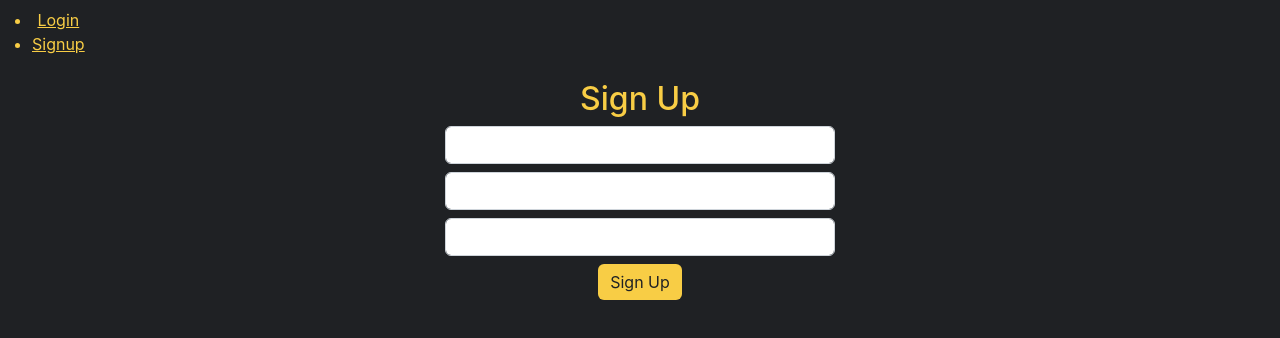
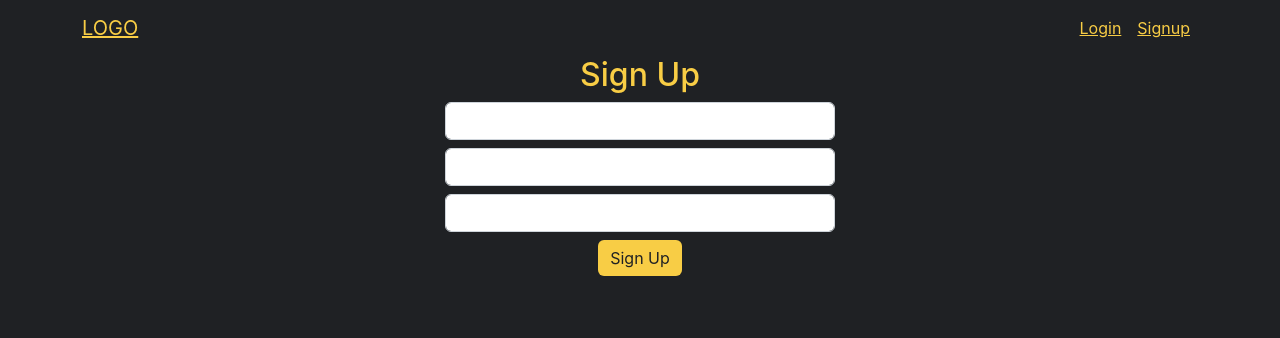
Before and after one commit to gregorisbachtsevanos/keep-it-secret, a React (Create React App) app: page /signup in a window 1280 px wide. Shown: the top 338 px of the page. Built offline with nearby package versions, Linux system fonts and the light colour scheme; no server answers.

Commit message:
styling index page

```diff
--- a/src/components/NavBar.jsx
+++ b/src/components/NavBar.jsx
@@ -2,8 +2,7 @@ import React from 'react';
 import { Link } from 'react-router-dom';
 import { useLogout } from '../hooks/useLogout';
 
-import { Navbar, Button	 } from 'react-bootstrap';
-
+import { Navbar, Container, Button, Nav } from 'react-bootstrap';
 // import styles from './NavBar.module.css';
 
 const NavBar = ({ user }) => {
@@ -11,27 +10,29 @@ const NavBar = ({ user }) => {
 
 	return (
 		<Navbar>
-			<ul>
-				{user ? (
-					<li>
+			<Container>
+				<Nav className="d-flex">
+					<Navbar.Brand>
 						<Link to="/">LOGO</Link>
-					</li>
-				) : (
-					<>
-						<li>
-							<Link to="/login">Login</Link>
-						</li>
-						<li>
-							<Link to="/signup">Signup</Link>
-						</li>
-					</>
-				)}
-				{user && (
-					<li>
-						<Button onClick={logout}>Logout</Button>
-					</li>
-				)}
-			</ul>
+					</Navbar.Brand>
+				</Nav>
+				<Nav>
+					{!user ? (
+						<>
+							<Nav.Link>
+								<Link to="/login">Login</Link>
+							</Nav.Link>
+							<Nav.Link>
+								<Link to="/signup">Signup</Link>
+							</Nav.Link>
+						</>
+					) : (
+						<Nav.Link>
+							<Button onClick={logout}>Logout</Button>
+						</Nav.Link>
+					)}
+				</Nav>
+			</Container>
 		</Navbar>
 	);
 };
--- a/src/index.css
+++ b/src/index.css
@@ -22,3 +22,9 @@ code {
   font-family: source-code-pro, Menlo, Monaco, Consolas, 'Courier New',
     monospace;
 }
+
+.btn{
+  background-color: var(--secondary-color)!important;
+  color: var(--main-color)!important;
+  border: none!important;
+}
--- a/src/pages/home/AccountForm.jsx
+++ b/src/pages/home/AccountForm.jsx
@@ -1,5 +1,7 @@
 import React, { useState } from 'react';
 import { useFirestore } from '../../hooks/useFirestore';
+
+import { Button, Form, Container } from 'react-bootstrap';
 
 export const AccountForm = () => {
 	const [name, setName] = useState('');
@@ -8,31 +10,31 @@ export const AccountForm = () => {
 
 	const handleSubmit = (e) => {
 		e.preventDefault();
-		addDocument({name, password});
+		addDocument({ name, password });
 	};
 
 	return (
-		<div>
-			<h2>Add New Account</h2>
-			<form onSubmit={handleSubmit}>
-				<label>
-					<input
+		<Container className="col-10">
+			<h4>Add New Account</h4>
+			<Form>
+				<Form.Label className="col-12">
+					<Form.Control
 						type="email"
 						onChange={(e) => setName(e.target.value)}
 						value={name}
 						required
 					/>
-				</label>
-				<label>
-					<input
+				</Form.Label>
+				<Form.Label className="col-12">
+					<Form.Control
 						type="text"
 						onChange={(e) => setPassword(e.target.value)}
 						value={password}
 						required
 					/>
-				</label>
-				<button>Add</button>
-			</form>
-		</div>
+				</Form.Label>
+				<Button className='btn' onClick={handleSubmit}>Add</Button>
+			</Form>
+		</Container>
 	);
 };
--- a/src/pages/home/AccountList.jsx
+++ b/src/pages/home/AccountList.jsx
@@ -2,7 +2,8 @@ import { useState } from 'react';
 import { useCollection } from '../../hooks/useCollection';
 import { useFirestore } from '../../hooks/useFirestore';
 
-import { Form, Button } from 'react-bootstrap';
+import { Card, Form, Button } from 'react-bootstrap';
+
 const AccountList = () => {
 	const [name, setName] = useState('');
 	const [password, setPassword] = useState('');
@@ -19,19 +20,20 @@ const AccountList = () => {
 	};
 
 	return (
-		<div>
+		<div className='col-6'>
 			{accounts.map((account, index) => {
 				return (
-					<div key={index}>
-						<h4>
+					<Card key={index}>
+						<Card.Title></Card.Title>
+						<Card.Body>
 							<span>{account.name} </span>
 							<span>{account.password}</span>
-						</h4>
+						</Card.Body>
 						<button onClick={() => handleEvent(account.id)}>x</button>
 
-						<Form.Field onSubmit={(e) => handleSubmit(e, account.id)}>
+						<Form onSubmit={(e) => handleSubmit(e, account.id)}>
 							<Form.Label>
-								<Form.Input
+								<Form.Control
 									type="email"
 									onChange={(e) => setName(e.target.value)}
 									value={name}
@@ -39,16 +41,16 @@ const AccountList = () => {
 								/>
 							</Form.Label>
 							<Form.Label>
-								<Form.Input
+								<Form.Control
 									type="password"
 									onChange={(e) => setPassword(e.target.value)}
 									value={password}
 									required
 								/>
 							</Form.Label>
-							<Button>Update</Button>
-						</Form.Field>
-					</div>
+							<Button onClick={handleSubmit} className='btn'>Update</Button>
+						</Form>
+					</Card>
 				);
 			})}
 		</div>
--- a/src/pages/home/Home.jsx
+++ b/src/pages/home/Home.jsx
@@ -2,16 +2,20 @@ import React from 'react';
 import { AccountForm } from './AccountForm';
 import AccountList from './AccountList';
 
+import { Container, Row } from 'react-bootstrap';
+
 const Home = () => {
 	return (
-		<div>
-			<div>
+		<Container>
+		<Row className='col-12'>
+			<div className='col-8'>
 				<AccountList />
 			</div>
-			<div>
+			<div className='col-4'>
 				<AccountForm />
 			</div>
-		</div>
+		</Row>
+		</Container>
 	);
 };
 
--- a/src/pages/login/Login.jsx
+++ b/src/pages/login/Login.jsx
@@ -17,7 +17,7 @@ const Login = () => {
 		<Container className={styles.container}>
 			<h2>Login</h2>
 			<Form onSubmit={handleSubmit}>
-				<Form.Label className='col-12'>
+				<Form.Label className="col-12">
 					<Form.Control
 						type="email"
 						className={styles['input-container']}
@@ -26,7 +26,7 @@ const Login = () => {
 						required
 					/>
 				</Form.Label>
-				<Form.Label className='col-12'>
+				<Form.Label className="col-12">
 					<Form.Control
 						type="password"
 						className={styles['input-container']}
@@ -35,7 +35,9 @@ const Login = () => {
 						required
 					/>
 				</Form.Label>
-				<Button onClick={handleSubmit}>Login</Button>
+				<Button onClick={handleSubmit} className='btn'>
+					Login
+				</Button>
 			</Form>
 			{error && <p>{error}</p>}
 		</Container>
--- a/src/pages/signup/Signup.jsx
+++ b/src/pages/signup/Signup.jsx
@@ -19,7 +19,7 @@ const Signup = () => {
 		<Container className={styles.container}>
 			<h2>Sign Up</h2>
 			<Form onSubmit={handleSubmit}>
-				<Form.Label className='col-12'>
+				<Form.Label className="col-12">
 					<Form.Control
 						type="text"
 						className={styles['input-container']}
@@ -28,7 +28,7 @@ const Signup = () => {
 						required
 					/>
 				</Form.Label>
-				<Form.Label className='col-12'>
+				<Form.Label className="col-12">
 					<Form.Control
 						type="email"
 						className={styles['input-container']}
@@ -37,7 +37,7 @@ const Signup = () => {
 						required
 					/>
 				</Form.Label>
-				<Form.Label className='col-12'>
+				<Form.Label className="col-12">
 					<Form.Control
 						type="password"
 						className={styles['input-container']}
@@ -46,7 +46,9 @@ const Signup = () => {
 						required
 					/>
 				</Form.Label>
-				<Button className={styles.btn}>Sign Up</Button>
+				<Button onClick={handleSubmit} className='btn'>
+					Sign Up
+				</Button>
 			</Form>
 			{error && <p>{error}</p>}
 		</Container>
--- a/src/pages/signup/signup.module.css
+++ b/src/pages/signup/signup.module.css
@@ -6,9 +6,3 @@
    width: 35%!important;
    margin: auto;
 }
-
-.btn{
-   background-color: var(--secondary-color)!important;
-   color: var(--main-color)!important;
-   border: none!important;
-}
```
Also changed, not shown: src/pages/login/login.module.css (line endings or trailing spaces).
